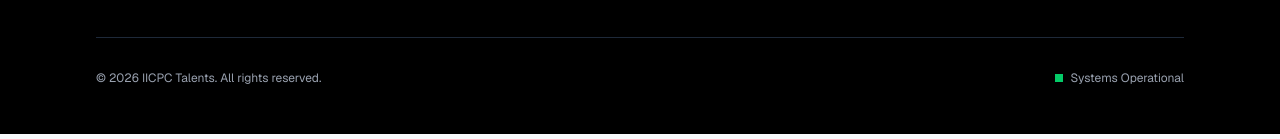
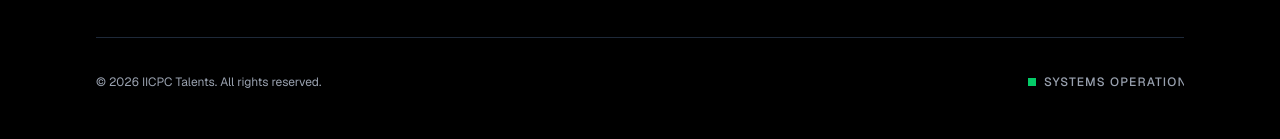
Before and after one commit to codezwork/talent-iicpc, a Next.js app: page /outcomes in a window 1280 px wide. Shown: the part 1401-1540 px from the top of the page. Built offline with nearby package versions, Linux system fonts and the light colour scheme.

Commit message:
adding teetat video

```diff
--- a/components/layout/Footer.tsx
+++ b/components/layout/Footer.tsx
@@ -1,6 +1,7 @@
 "use client";
 
 import Link from "next/link";
+import { useState } from "react";
 
 export default function Footer() {
   return (
@@ -48,13 +49,108 @@ export default function Footer() {
         <div className="flex flex-col md:flex-row justify-between items-center pt-8 border-t border-gray-800 text-xs text-gray-400 gap-4">
           <div>&copy; {new Date().getFullYear()} IICPC Talents. All rights reserved.</div>
           <div className="flex items-center gap-4">
-            <div className="flex items-center gap-2">
-              <span className="w-2 h-2 rounded-full bg-green-400 animate-pulse" />
-              Systems Operational
-            </div>
+            <MambaMediaEgg />
           </div>
         </div>
       </div>
     </footer>
   );
 }
+
+// --- EASTER EGG COMPONENTS ---
+
+const MambaMediaEgg = () => {
+  const [isHovered, setIsHovered] = useState(false);
+  const [mousePos, setMousePos] = useState({ x: 0, y: 0 });
+
+  const mamba = "MAMBA".split("");
+  const media = "MEDIA".split("");
+
+  const handleMouseEnter = (e: React.MouseEvent) => {
+    setMousePos({ x: e.clientX, y: e.clientY });
+    setIsHovered(true);
+  };
+
+  const handleMouseMove = (e: React.MouseEvent) => {
+    setMousePos({ x: e.clientX, y: e.clientY });
+  };
+
+  const handleMouseLeave = () => {
+    setIsHovered(false);
+  };
+
+  return (
+    <>
+      <a
+        href="https://www.mambaclub.site/"
+        target="_blank"
+        rel="noopener noreferrer"
+        onMouseEnter={handleMouseEnter}
+        onMouseMove={handleMouseMove}
+        onMouseLeave={handleMouseLeave}
+        className="group flex items-center gap-2 cursor-pointer overflow-hidden h-6"
+      >
+        {/* Pulsating Dot */}
+        <span className={`w-2 h-2 rounded-full animate-pulse transition-colors duration-300 ${isHovered ? 'bg-[#ff0000]' : 'bg-green-400'}`} />
+
+        {/* Text Container */}
+        <div className="relative h-[1.2em] flex items-center font-medium uppercase tracking-widest min-w-[140px]">
+          {/* Default Text */}
+          <span
+            className={`absolute left-0 whitespace-nowrap transition-transform duration-500 ease-[cubic-bezier(0.22,1,0.36,1)] ${isHovered ? '-translate-y-[150%] opacity-0' : 'translate-y-0 opacity-100'}`}
+          >
+            Systems Operational
+          </span>
+
+          {/* Rolling Text Container */}
+          <div
+            className={`flex whitespace-nowrap font-bold transition-transform duration-500 ease-[cubic-bezier(0.22,1,0.36,1)] ${isHovered ? 'translate-y-0 opacity-100' : 'translate-y-[150%] opacity-0'}`}
+          >
+            {mamba.map((char, i) => (
+              <RollChar key={`m-${i}`} targetChar={char} isHovered={isHovered} delay={i * 60} colorClass="text-white" />
+            ))}
+            <span className="w-1.5" />
+            {media.map((char, i) => (
+              <RollChar key={`me-${i}`} targetChar={char} isHovered={isHovered} delay={(mamba.length + i) * 60} colorClass="text-[#ff0000]" />
+            ))}
+          </div>
+        </div>
+      </a>
+
+      {/* Pointer-Locked Tooltip */}
+      {isHovered && (
+        <div
+          className="fixed z-50 pointer-events-none bg-white text-black px-3 py-1.5 text-[10px] font-bold uppercase tracking-widest shadow-xl whitespace-nowrap"
+          style={{
+            left: mousePos.x + 16, // 16px offset so the cursor doesn't cover the box
+            top: mousePos.y + 16,
+          }}
+        >
+          Contact Developer
+        </div>
+      )}
+    </>
+  );
+};
+
+const RollChar = ({ targetChar, isHovered, delay, colorClass }: { targetChar: string, isHovered: boolean, delay: number, colorClass: string }) => {
+  // Mechanical strip of characters to roll through before stopping on the target
+  const strip = ["0", "1", "X", "%", "$", "#", targetChar];
+
+  return (
+    <span className={`inline-flex flex-col h-[1em] overflow-hidden ${colorClass}`}>
+      <span
+        className="flex flex-col transition-transform duration-[800ms] ease-[cubic-bezier(0.22,1,0.36,1)]"
+        style={{
+          // Replaced percentages with 'em' units for accurate character alignment
+          transform: isHovered ? `translateY(-${strip.length - 1}em)` : 'translateY(0em)',
+          transitionDelay: `${isHovered ? delay : 0}ms`
+        }}
+      >
+        {strip.map((c, i) => (
+          <span key={i} className="h-[1em] flex items-center justify-center leading-none">{c}</span>
+        ))}
+      </span>
+    </span>
+  );
+};
--- a/components/sections/VideoTestimonials.tsx
+++ b/components/sections/VideoTestimonials.tsx
@@ -5,9 +5,9 @@ import { ArrowLeft, ArrowRight } from "lucide-react";
 
 // Using the provided YouTube URL for all mock entries, with enablejsapi=1 appended
 const YOUTUBE_URL_1 = "https://www.youtube-nocookie.com/embed/RKXJdB6Vzps?si=BVBKY3jQqmHa5eR3&start=1&enablejsapi=1";
-const YOUTUBE_URL_2 = "https://www.youtube-nocookie.com/embed/uR7IMgwQNtU?si=zWFhH0c7ANm21SoR&amp;start=2&enablejsapi=1";
+const YOUTUBE_URL_2 = "https://www.youtube-nocookie.com/embed/8Grk0fA1A_s?si=Jta5EP5CT4JAwFCl&amp;start=1&enablejsapi=1";
 const YOUTUBE_URL_3 = "https://www.youtube-nocookie.com/embed/vSTQcIzM55s?si=v_usr_ofnc-UD68b&amp;start=2&enablejsapi=1";
-const YOUTUBE_URL_4 = "https://www.youtube-nocookie.com/embed/vSTQcIzM55s?si=v_usr_ofnc-UD68b&amp;start=2&enablejsapi=1";
+const YOUTUBE_URL_4 = "https://www.youtube-nocookie.com/embed/uR7IMgwQNtU?si=zWFhH0c7ANm21SoR&amp;start=2&enablejsapi=1";
 
 const testimonials = [
   {
@@ -21,7 +21,7 @@ const testimonials = [
   {
     id: 2,
     videoSrc: YOUTUBE_URL_2,
-    name: "Shreyan Ray",
+    name: "Teetat",
     cfRank: "Master",
     event: "IICPC QunatFest'25 Winner",
     achievement: "Quant Researcher @ Jane Street",
@@ -36,8 +36,8 @@ const testimonials = [
   },
   {
     id: 4,
-    videoSrc: YOUTUBE_URL_1,
-    name: "Sneha Gupta",
+    videoSrc: YOUTUBE_URL_4,
+    name: "Shreyan Ray",
     cfRank: "Grandmaster",
     event: "IICPC Finals 2026",
     achievement: "Trading Analyst @ Citadel",
```
